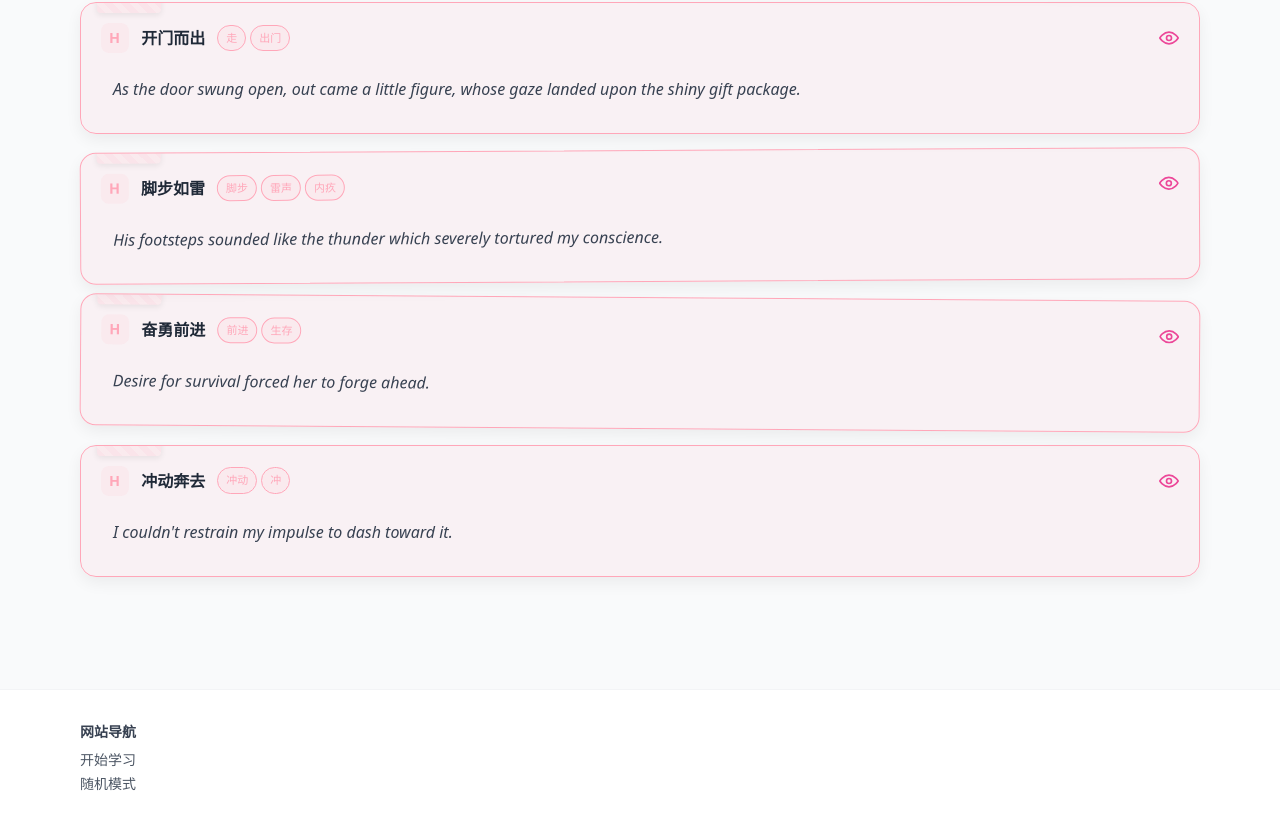
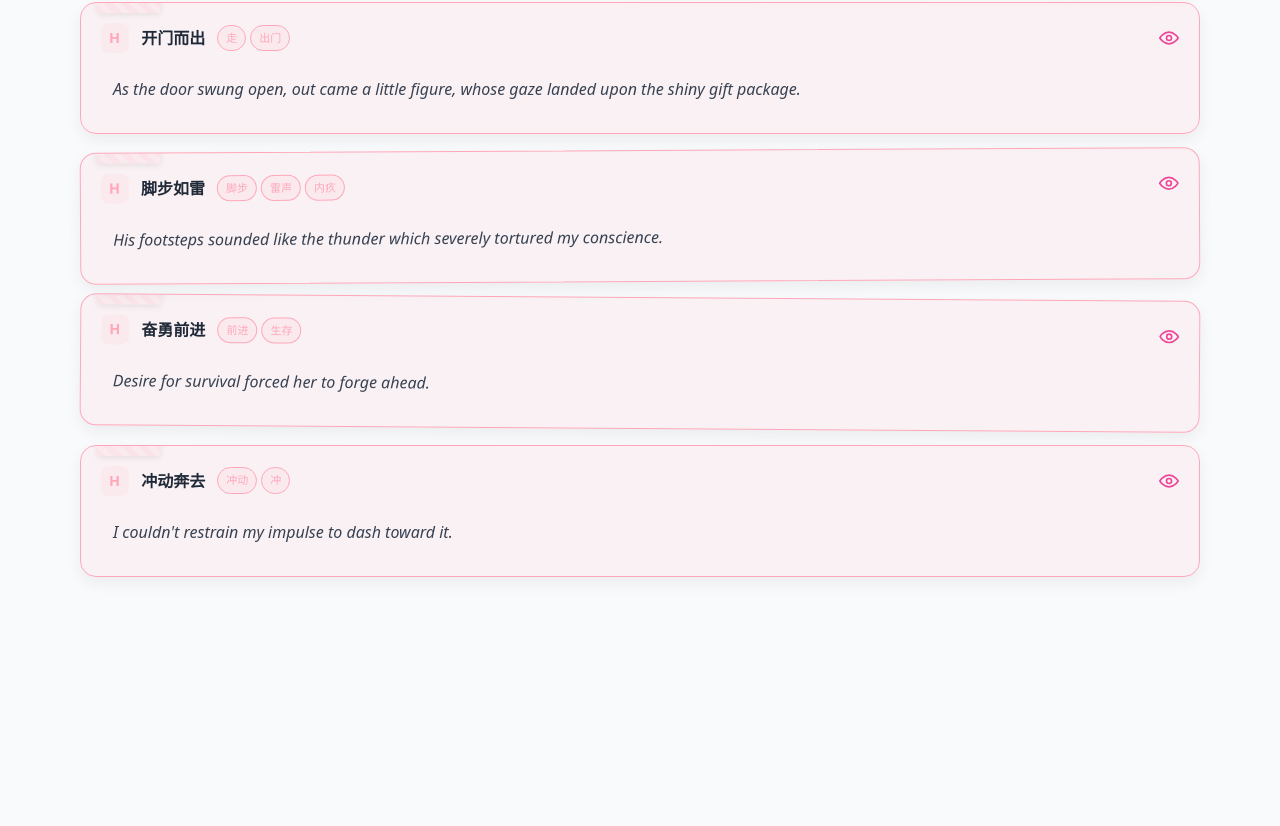
Before and after one commit to heheeeeeeer/heheer-english-site, a plain HTML site: page learning.html in a window 1280 px wide. Shown: the part 8510-9336 px from the top of the page. After the commit the page ends 9151 px from the top, so only its background shows below. Drawn offline with nearby package versions, Linux system fonts and the light colour scheme.

Commit message:
Update footer and donation modal layout

```diff
--- a/learning.html
+++ b/learning.html
@@ -174,19 +174,7 @@
 
     <!-- 学习页不显示底部小蛋糕动画，仅首页保留 -->
 
-    <footer class="bg-white border-t border-gray-100 mt-12">
-        <div class="max-w-6xl mx-auto px-4 py-8">
-            <div>
-                <h3 class="text-sm font-semibold text-gray-700 mb-2">网站导航</h3>
-                <ul class="text-sm text-gray-600 space-y-1">
-                    <li><a href="learning.html" class="hover:text-pink-600">开始学习</a></li>
-                    <li><a href="random/" class="hover:text-pink-600">随机模式</a></li>
-                </ul>
-            </div>
-        </div>
-    </footer>
-
-    <!-- 引入数据和逻辑脚本 -->
+      <!-- 引入数据和逻辑脚本 -->
     <script src="data.js"></script>
     <script src="script.js"></script>
     <script>
```
Also changed, not shown: index.html (+2 -2 lines), random/index.html (+1 -1 lines).
